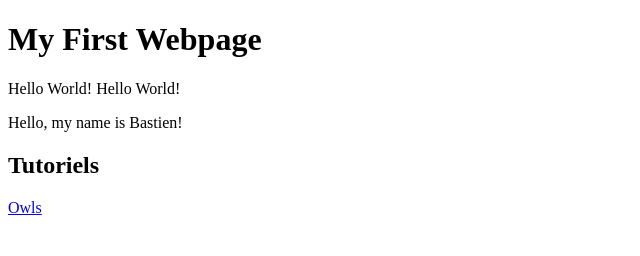
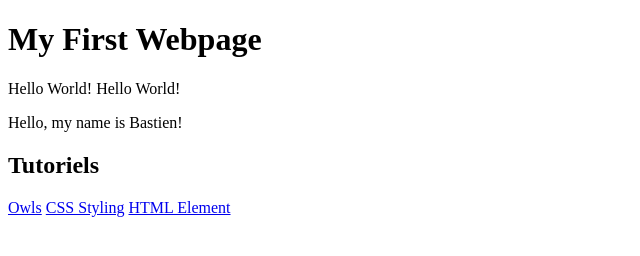
Before and after one commit to Bastienvrg/bastienvrg.github.io, a plain HTML site: page index.html in a window 1280 px wide. Shown: the whole page, without its empty margins (0-640 px from the left). Drawn offline with Linux system fonts and the light colour scheme.

Commit message:
Add files via upload

```diff
--- a/index.html
+++ b/index.html
@@ -14,6 +14,8 @@
 
       <h2>Tutoriels</h2>
       <a href="owls.html">Owls</a>
+      <a href="https://codepen.io/bastienvrg/pen/NWPKxRa?editors=1100">CSS Styling</a>
+      <a href="https://codepen.io/bastienvrg/pen/MWWMNjL">HTML Element</a>
 
     </body>
   </html>
```
